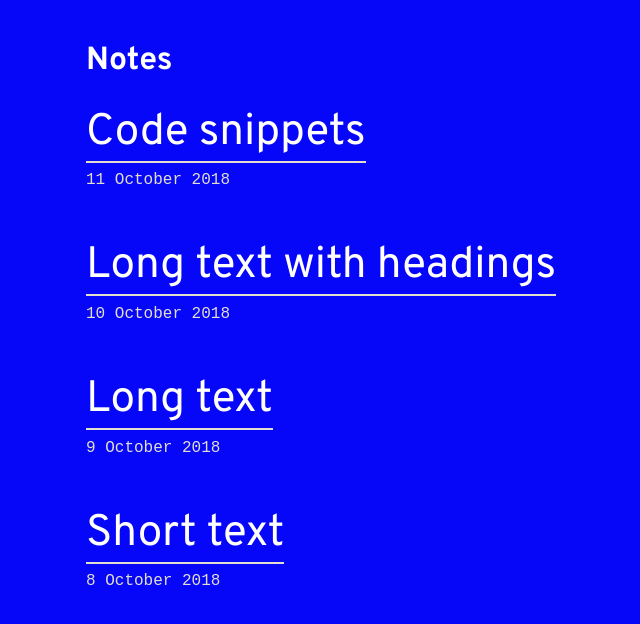
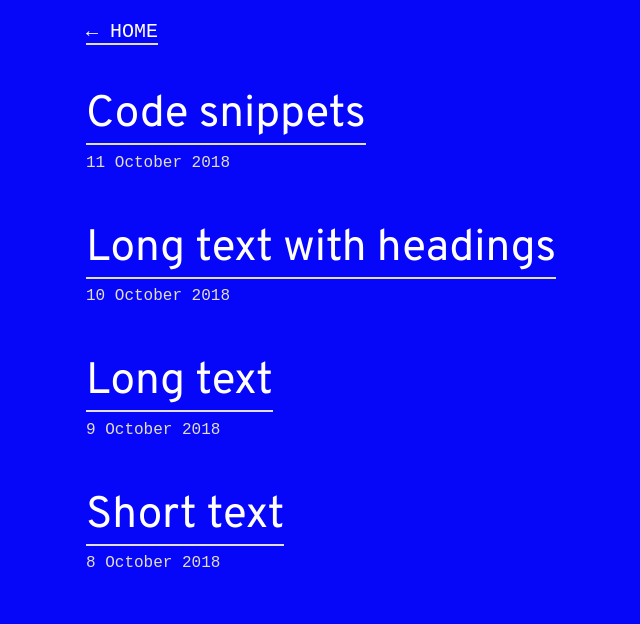
Before and after one commit to mikewheaton/wheaton.dev, a Gatsby site: page /notes in a window 1280 px wide. Shown: the whole page, without its empty margins (54-694 px from the left). Built offline with nearby package versions, Linux system fonts and the light colour scheme; Gatsby itself is replaced by a stand-in of ours; a web font is replaced by a local one.

Commit message:
Add navigation to return to previous page

```diff
--- /dev/null
+++ b/src/components/BackLink/BackLink.js
@@ -0,0 +1,19 @@
+import React from 'react';
+import { Link } from 'gatsby';
+import styled from 'styled-components';
+
+const Root = styled(Link)`
+  font-size: 20px;
+  font-family: ${props => props.theme.fonts.monospace};
+  text-transform: uppercase;
+  margin-bottom: 40px;
+  display: inline-block;
+
+  /* Prevents height from changing on hover. */
+  /* @todo: Find a better solution to this. */
+  &:hover {
+    margin-bottom: 38px;
+  }
+`;
+
+export default ({ title, to }) => <Root to={to}>&larr; {title}</Root>;
--- a/src/pages/notes.js
+++ b/src/pages/notes.js
@@ -3,6 +3,7 @@ import React from 'react';
 
 import NoteList from '../components/NoteList/NoteList';
 import Page from '../components/Page/Page';
+import BackLink from '../components/BackLink/BackLink';
 
 export default class Notes extends React.Component {
   render() {
@@ -16,7 +17,7 @@ export default class Notes extends React.Component {
 
     return (
       <Page>
-        <h1>Notes</h1>
+        <BackLink title="Home" to="/" />
         <NoteList notes={notes} />
       </Page>
     );
```
Also changed, not shown: src/components/Note/Note.js (+12 -10 lines).
